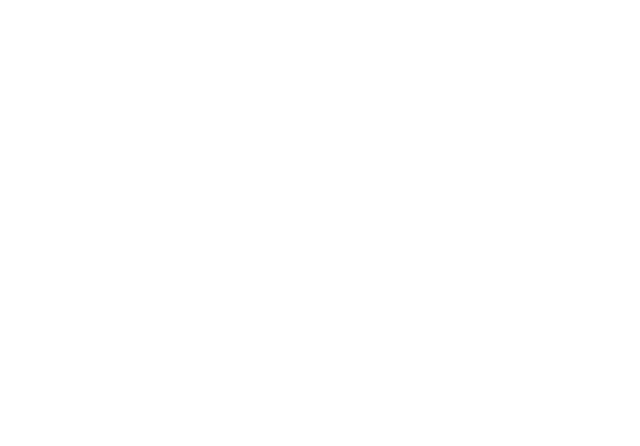
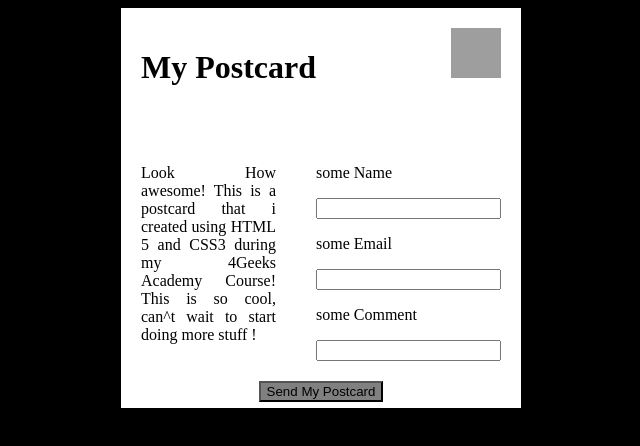
Before and after one commit to 4GeeksAcademy/instagrampost-juansalazar, a plain HTML site: page index.html in a window 1280 px wide. Shown: the whole page, without its empty margins (319-959 px from the left). Drawn offline with Linux system fonts and the light colour scheme; grey boxes are pictures that could not be loaded.

Commit message:
index.html

```diff
--- a/index.html
+++ b/index.html
@@ -1,11 +1,44 @@
 <!DOCTYPE html>
 <html lang="en">
-<head>
-    <meta charset="UTF-8">
-    <meta name="viewport" content="width=device-width, initial-scale=1.0">
-    <title>Document</title>
-</head>
-<body>
+	<head>
+		<meta charset="UTF-8" />
+		<meta name="viewport" content="width=device-width, initial-scale=1.0" />
+		<title>postcard/instagram</title>
+		<link rel="stylesheet" href="styles.css" />
+	</head>
+	<body>
+		<!-- comienza a añadir nuevas etiquetas o tags aquí -->
+		<div class="postcard">
+			<div class="postcard-header">
+				<h1>My Postcard</h1>
+				<img
+					src="https://raw.githubusercontent.com/breatheco-de/exercise-postcard/e63a7916530cc850bd92aa1c2e19191837fb5c80/.learn/assets/4geeks.png"
+				/>
+			</div>
 
-</body>
+			<div class="postcard-body">
+				<div class="body-left">
+					<p>Look How awesome! This is a
+						postcard that i created using
+						HTML 5 and CSS3 during my
+						4Geeks Academy Course!
+					    This is so cool, can^t wait to
+						start doing more stuff !</p>
+				</div>
+				<div class="body-right">
+
+					<p>some Name</p>
+					<input type="text" id="fname" name="fname" value=""><br>
+					<p>some Email</p>
+					<input type="text" id="Email" name="Email" value=""><br>
+					<p>some Comment</p>
+					<input type="text" id="Comment" name="Comment" value=""><br>
+
+				</div>
+			</div>
+			<div class="postcard-footer">
+				<button>Send My Postcard</button>
+			</div>
+		</div>
+	</body>
 </html>
--- /dev/null
+++ b/styles.css
@@ -0,0 +1,50 @@
+body {
+	background: black;
+}
+
+
+.postcard {
+	background: white;
+	width: 400px;
+	height: 400px;
+	margin: auto;
+
+}
+
+
+.postcard-header {
+	display: flex;
+	padding: 20px;
+}
+
+
+.postcard-header img {
+	width: 50px;
+	height: 50px;
+	margin-left: auto;
+
+}
+
+
+
+.postcard-body {
+	display: flex;
+}
+
+
+.body-left,
+.body-right {
+	padding: 20px;
+	text-align:justify;
+}
+
+
+
+.postcard-footer {
+	text-align: center;
+}
+
+button {
+	background-color: gray;
+	padding: auto;
+}
```
